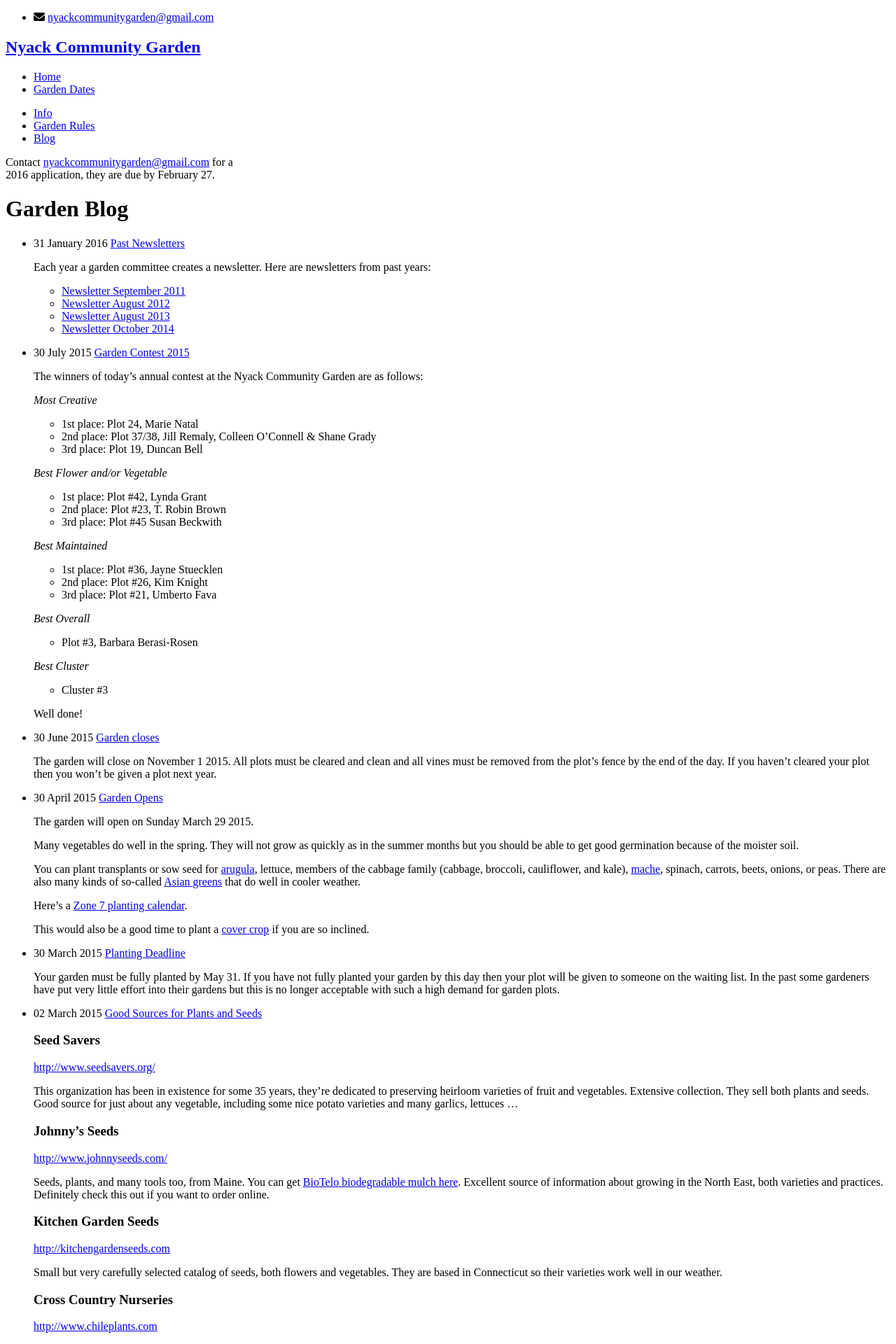
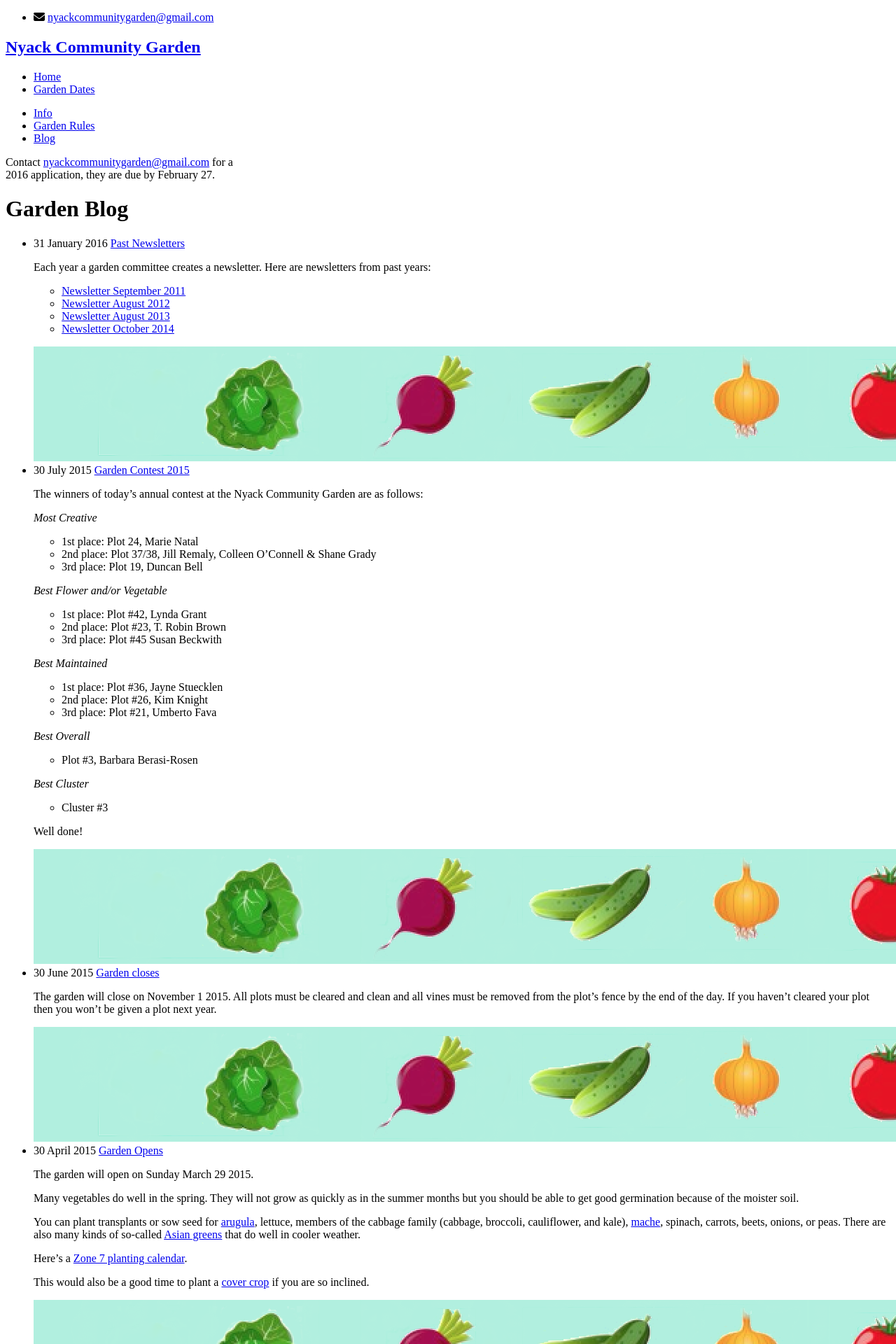
Before and after one commit to bosborne/nyackcommunitygarden, a Jekyll site: the page built from blog/index.html, in a window 1280 px wide. Shown: the top 1920 px of the page at 70% size. Built offline with Jekyll 4.4.1, drawn with Linux system fonts in a browser that asks for light colours; nearby versions of some CDN libraries; library files that are not in the unit come from our copies; Markdown is read by kramdown in place of the engine named in the settings.

Commit message:
Add image between blog posts

```diff
--- a/blog/index.html
+++ b/blog/index.html
@@ -16,6 +16,7 @@ pageclass: blog
       <time>{{ post.date | date_to_long_string }}</time>
       <a href="{{ post.url }}">{{ post.title }}</a>
       <p>{{ post.content }}</p>
+      <img src="/images/vegetable-bar.png" alt="picture of garden vegetables">
     </li>
   {% endfor %}
 </ul>
```
Also changed, not shown: images/vegetable-bar.png (added).
